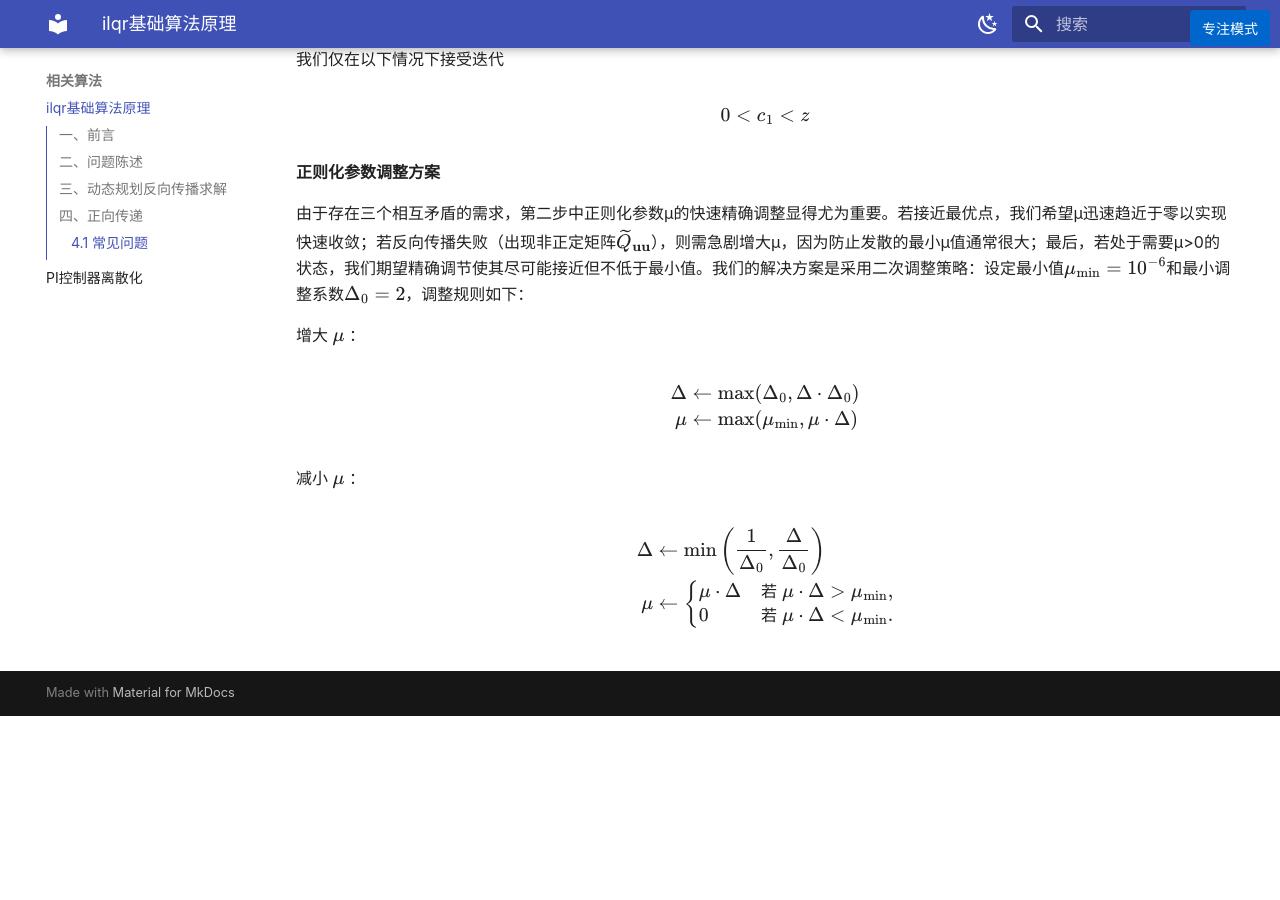
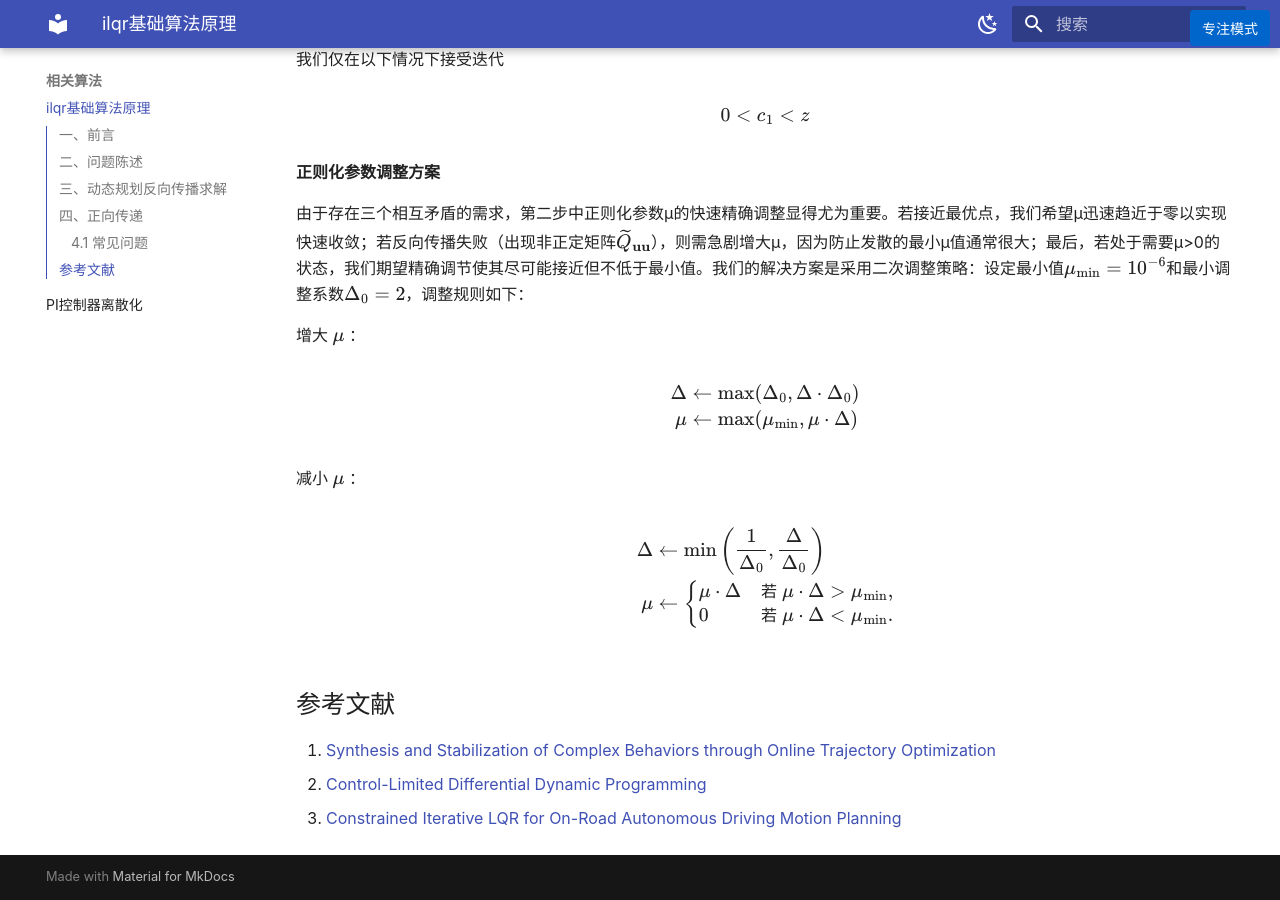
Before and after one commit to SuperIkunFan/SuperIkunFan.github.io, an MkDocs documentation site: the page built from docs/相关算法/2026-01-14-ilqr基础算法原理.md, in a window 1280 px wide and 900 px high, scrolled down 8452 px. Built offline with MkDocs 1.6.1 and Material for MkDocs 9.7.7, drawn with Linux system fonts in a browser that asks for light colours; some web fonts are replaced; before the commit the page ends 9168 px from its top, so only the background shows below that.

Commit message:
增加一些文章

```diff
--- a/docs/相关算法/2026-01-14-ilqr基础算法原理.md
+++ b/docs/相关算法/2026-01-14-ilqr基础算法原理.md
@@ -474,3 +474,10 @@ $$
 \end{cases}
 \end{aligned}
 $$
+
+
+## 参考文献
+
+1. [Synthesis and Stabilization of Complex Behaviors through Online Trajectory Optimization](assets/IROS12.pdf)
+2. [Control-Limited Differential Dynamic Programming](assets/icra14.pdf)
+3. [Constrained Iterative LQR for On-Road Autonomous Driving Motion Planning](assets/ITSC2017Jianyu.pdf)
```
Also changed, not shown: 5 other files.
